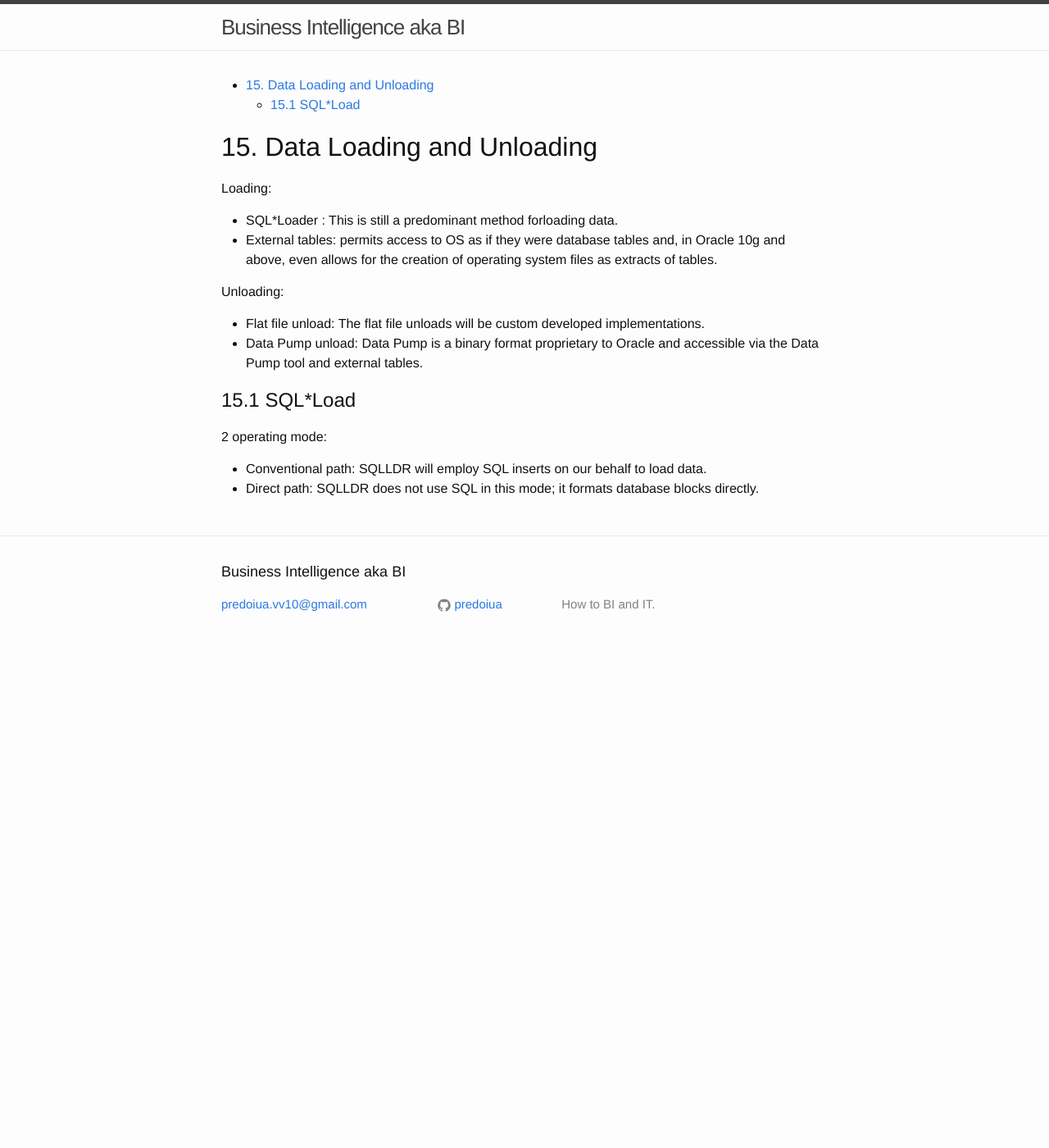
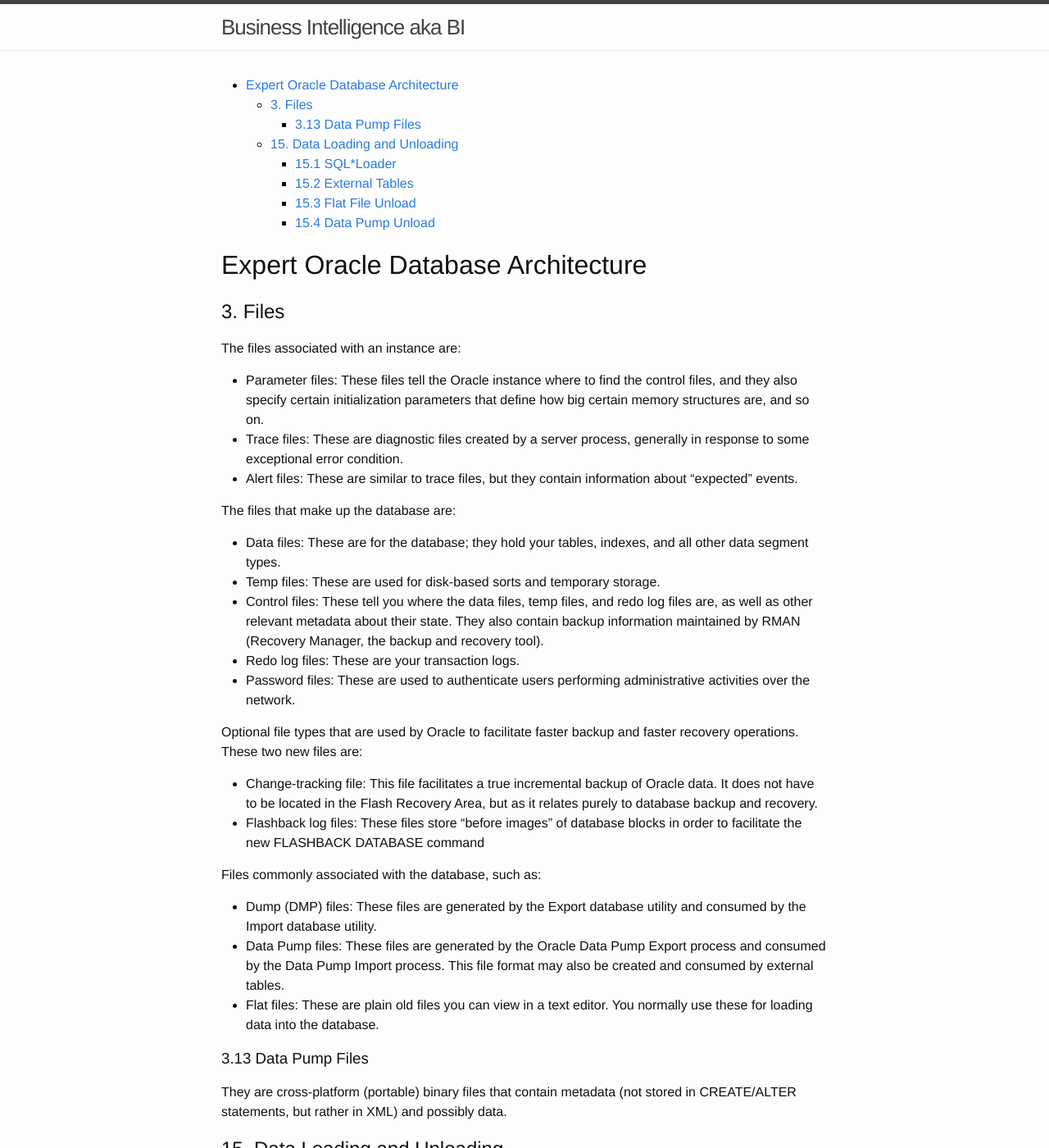
Before and after one commit to predoiua/predoiua.github.io, a Jekyll site: the page built from tutorials/oracle/expert_oracle_database_architecture/index.md, in a window 1280 px wide and 1400 px high. Shown: the whole window at 82% size. Built offline with Jekyll 4.4.1, drawn with Linux system fonts in a browser that asks for light colours; some of the changed text lies outside the part shown.

Commit message:
some old work

```diff
--- a/tutorials/oracle/expert_oracle_database_architecture/index.md
+++ b/tutorials/oracle/expert_oracle_database_architecture/index.md
@@ -1,25 +1,143 @@
 ---
 layout: post
-date:   2015-11-23 14:00:00
+date:   2015-11-30 13:00:00
 categories: oracle
 ---
-* toc
+* will be replace by toc
 {:toc}
 
-#15. Data Loading and Unloading
+#Expert Oracle Database Architecture
 
-Loading:
+##3. Files
 
-- SQL*Loader : This is still a predominant method forloading data.
-- External tables: permits access to OS as if they were database tables and, in Oracle 10g and above,
-even allows for the creation of operating system files as extracts of tables.
+The files associated with an instance are:
 
-Unloading:
-- Flat file unload: The flat file unloads will be custom developed implementations.
-- Data Pump unload: Data Pump is a binary format proprietary to Oracle and accessible via the Data Pump tool and external tables.
+- Parameter files: These files tell the Oracle instance where to find the control files, and they also specify certain initialization parameters that define how big certain memory structures are, and so on.
+- Trace files: These are diagnostic files created by a server process, generally in response to some exceptional error condition.
+- Alert files: These are similar to trace files, but they contain information about
+“expected” events.
 
-##15.1 SQL*Load
+The files that make up the database are:
 
-2 operating mode:
-- Conventional path: SQLLDR will employ SQL inserts on our behalf to load data.
-- Direct path: SQLLDR does not use SQL in this mode; it formats database blocks directly.
+- Data files: These are for the database; they hold your tables, indexes, and all other data segment types.
+- Temp files: These are used for disk-based sorts and temporary storage.
+- Control files: These tell you where the data files, temp files, and redo log files are, as well as other relevant metadata about their state. They also contain backup information maintained by RMAN (Recovery Manager, the backup and recovery tool).
+- Redo log files: These are your transaction logs.
+- Password files: These are used to authenticate users performing administrative activities over the network.
+
+Optional file types that are used by Oracle to facilitate faster backup and faster recovery operations. These two new files are:
+
+- Change-tracking file: This file facilitates a true incremental backup of Oracle data. It does not have to be located in the Flash Recovery Area, but as it relates purely to database backup and recovery.
+- Flashback log files: These files store “before images” of database blocks in order to facilitate the new FLASHBACK DATABASE command
+
+
+Files commonly associated with the database, such as:
+
+- Dump (DMP) files: These files are generated by the Export database utility and consumed by the Import database utility.
+- Data Pump files: These files are generated by the Oracle Data Pump Export process and consumed by the Data Pump Import process. This file format may also be created and consumed by external tables.
+- Flat files: These are plain old files you can view in a text editor. You normally use these for loading data into the database.
+
+###3.13 Data Pump Files
+
+They are cross-platform (portable) binary files that contain metadata (not stored in CREATE/ALTER statements, but rather in XML) and possibly data.
+
+
+##15. Data Loading and Unloading
+
+Loading :
+
+- SQL*Loader
+- External tables
+
+Unloading :
+
+- Flat file unload
+- Data Pump unload : Data Pump tool and external tables
+
+###15.1 SQL*Loader
+
+Conventional path ( with SQL insert ) or Direct path
+
+~~~bash
+od -c -w10 -v demo1.cfg
+sqlldr userid=/ control=demo1.ctl
+~~~
+
+~~~
+LOAD DATA
+INFILE *
+INTO TABLE DEPT
+REPLACE
+FIELDS TERMINATED BY ','
+(
+	DEPTNO,
+	DNAME "upper(:dname)",
+	LOC "upper(:loc)",
+	LAST_UPDATED date 'dd/mm/yyyy',
+	ENTIRE_LINE ":deptno||:dname||:loc||:last_updated"
+)
+BEGINDATA
+10,Sales,Virginia,1/5/2000
+20,Accounting,Virginia,21/6/1999
+~~~
+
+###15.2 External Tables
+
+~~~bash
+sqlldr / demo1.ctl external_table=generate_only
+vi demo1.log
+~~~
+
+###15.3 Flat File Unload
+
+Oracle don't provide a tool for this. Write your own pl/sql program.
+
+###15.4 Data Pump Unload
+
+~~~sql
+create or replace directory tmp as '/tmp';
+
+create table all_objects_unload
+	organization external
+	(
+		type oracle_datapump
+		default directory TMP
+		location( 'allobjects.dat' )
+	)
+as
+	select *
+	from all_objects
+	where rownum<10;
+
+#on origin server
+select dbms_metadata.get_ddl( 'TABLE', 'ALL_OBJECTS_UNLOAD' ) from dual;
+
+cp /tmp/allobjects.dat /tmp/aa.dat
+
+strings /tmp/allobjects.dat | head
+
+#on dest server
+CREATE TABLE aa
+(
+	"OWNER" VARCHAR2(30),
+	"OBJECT_NAME" VARCHAR2(30),
+	"SUBOBJECT_NAME" VARCHAR2(30),
+	"OBJECT_ID" NUMBER,
+	"DATA_OBJECT_ID" NUMBER,
+	"OBJECT_TYPE" VARCHAR2(19),
+	"CREATED" DATE,
+	"LAST_DDL_TIME" DATE,
+	"TIMESTAMP" VARCHAR2(19),
+	"STATUS" VARCHAR2(7),
+	"TEMPORARY" VARCHAR2(1),
+	"GENERATED" VARCHAR2(1),
+	"SECONDARY" VARCHAR2(1)
+)
+ORGANIZATION EXTERNAL
+(
+	TYPE ORACLE_DATAPUMP
+	DEFAULT DIRECTORY "TMP"
+	LOCATION
+	( 'aa.dat')
+)
+~~~
```
Also changed, not shown: tutorials/java/java_general/index.md (+2 -2 lines), tutorials/java/java_test/index.md (added, +18 -0 lines), tutorials/linux/ansible_up_and_running/index.md (added, +38 -0 lines), tutorials/linux/linux_kata/linux_ssh.md (+1 -0 lines).
